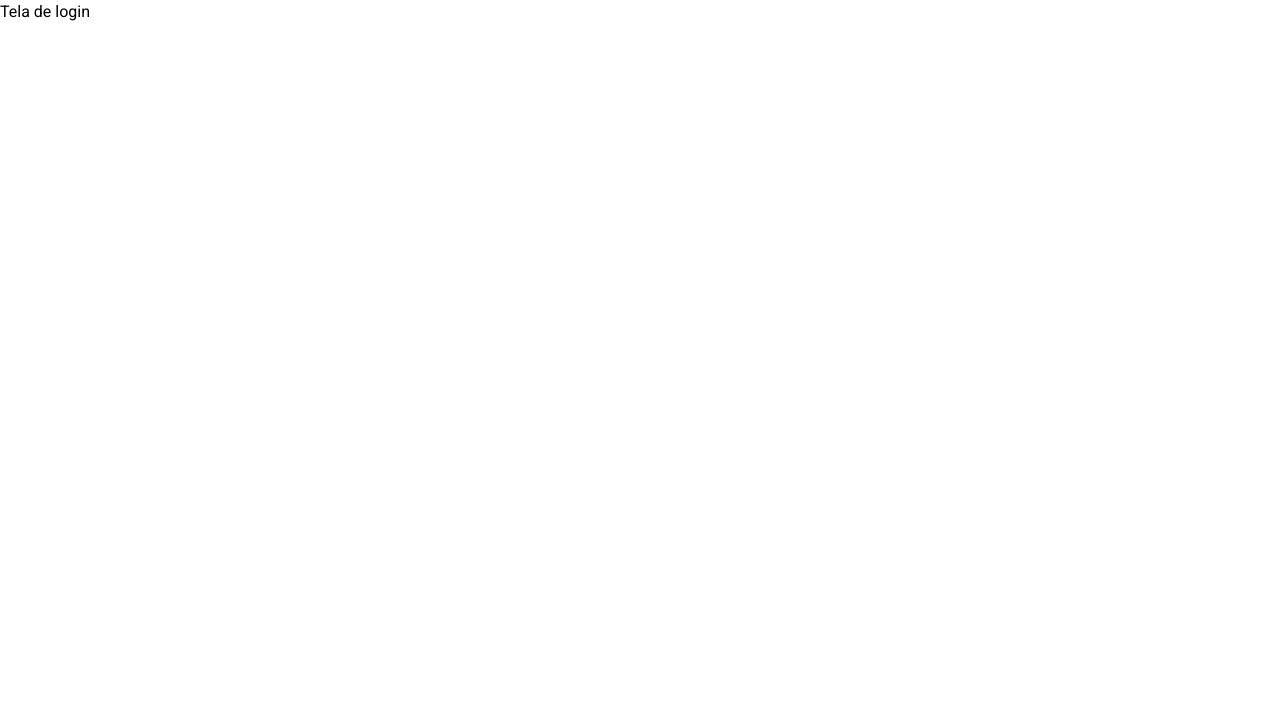
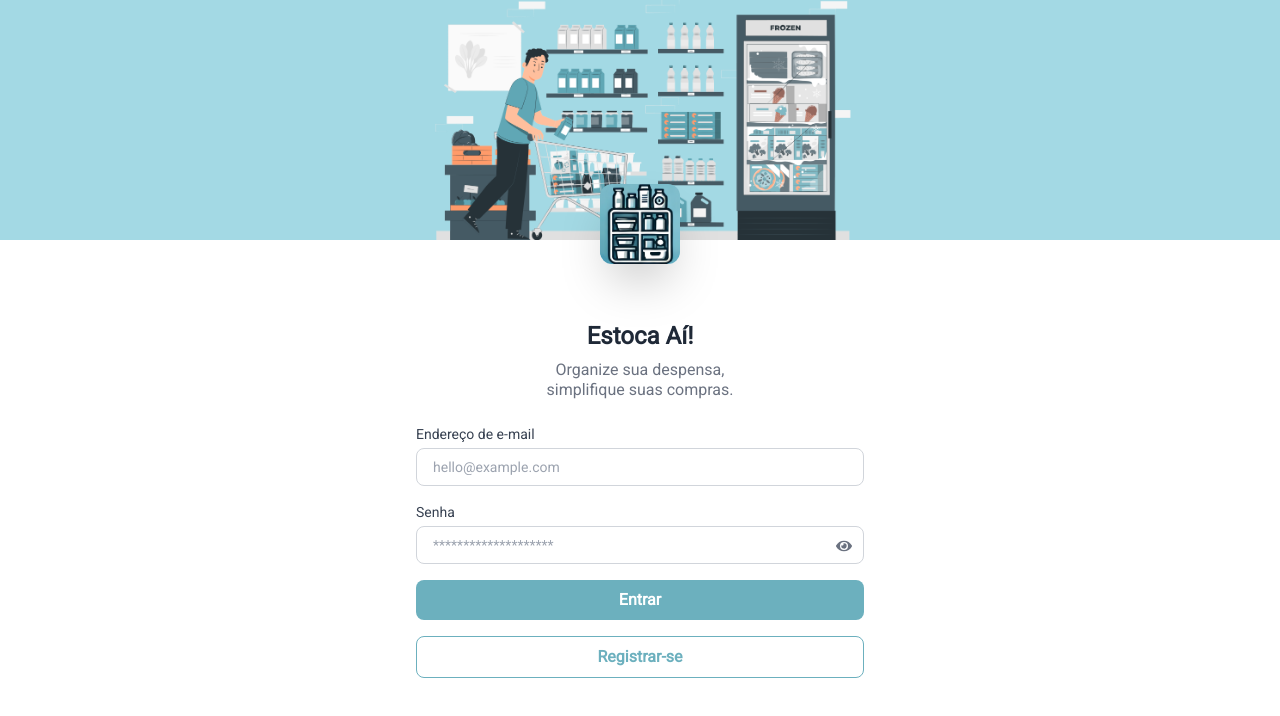
Before and after one commit to InsperCoding/frontend-estoca-ai, a Next.js app in the folder estoca-ai-app/: page / in a window 1280 px wide. Shown: the top 716 px of the page. Built offline with nearby package versions, Linux system fonts and the light colour scheme.

Commit message:
Pagina de Login e Registrar, implementada com back ja

```diff
--- a/estoca-ai-app/app/aplicacao/casas/page.tsx
+++ b/estoca-ai-app/app/aplicacao/casas/page.tsx
@@ -1,7 +1,31 @@
-export default function Page() {
-    return (
-      <div>
-        <h1>Tela das casas</h1>
-      </div>
-    );
-  }
+"use client";
+
+import withAuth from '../../components/withAuth';
+import { useRouter } from 'next/navigation';
+
+function Casas() {
+  const router = useRouter();
+
+  const handleLogout = () => {
+    localStorage.removeItem('token');
+    router.push('/');
+  };
+
+  return (
+    <div className="p-8">
+      <header className="flex justify-between items-center mb-6">
+        <h1 className="text-3xl font-bold">Bem-vindo às Casas!</h1>
+        <button
+          onClick={handleLogout}
+          className="bg-red-500 text-white px-4 py-2 rounded-lg hover:bg-red-600 focus:outline-none focus:ring-2 focus:ring-red-600"
+        >
+          Logout
+        </button>
+      </header>
+
+
+    </div>
+  );
+}
+
+export default withAuth(Casas);
--- /dev/null
+++ b/estoca-ai-app/app/components/withAuth.tsx
@@ -0,0 +1,22 @@
+"use client";
+
+import { useEffect } from 'react';
+import { useRouter } from 'next/navigation';
+
+const withAuth = (WrappedComponent: React.ComponentType<any>) => {
+  return (props: any) => {
+    const router = useRouter();
+
+    useEffect(() => {
+      const token = localStorage.getItem('token');
+      if (!token) {
+        // Redireciona para a página de login
+        router.push('/');
+      }
+    }, [router]);
+
+    return <WrappedComponent {...props} />;
+  };
+};
+
+export default withAuth;
--- a/estoca-ai-app/app/page.tsx
+++ b/estoca-ai-app/app/page.tsx
@@ -1,5 +1,122 @@
+"use client";
+
+import { useState, FormEvent } from 'react';
+import axios from 'axios';
+import { useRouter } from 'next/navigation';
+import { FaEye, FaEyeSlash } from 'react-icons/fa';
+
 export default function Home() {
+  const [email, setEmail] = useState('');
+  const [password, setPassword] = useState('');
+  const [showPassword, setShowPassword] = useState(false);
+  const router = useRouter();
+
+  const handleSubmit = async (event: FormEvent<HTMLFormElement>) => {
+    event.preventDefault();
+    try {
+      const response = await axios.post('http://localhost:8080/login', { email, password });
+      const token = response.data;
+      localStorage.setItem('token', token);
+
+      router.push('/aplicacao/casas');
+    } catch (error: any) {
+      console.error('Login failed:', error.response?.data || error.message);
+      alert(error.response?.data || 'Login failed');
+    }
+  };
+
+  const togglePasswordVisibility = () => {
+    setShowPassword(prev => !prev);
+  };
+
   return (
-    <h1>Tela de login</h1>
+    <div className="flex flex-col min-h-screen">
+      <div
+        className="flex items-center justify-center bg-azul1 h-[30vh] relative overflow-hidden"
+        style={{
+          backgroundColor: "#A3D9E4",
+        }}
+      >
+        <img
+          src="/shopping.png"
+          alt="Shopping Background"
+          className="object-contain w-full h-full"
+        />
+      </div>
+
+      <div className="relative flex flex-col items-center justify-start bg-white h-[60vh] py-8 px-6">
+        <img
+          src="/logo-estocai.jpg"
+          alt="Estoca Aí Logo"
+          className="w-20 h-20 mb-4 rounded-xl shadow-2xl absolute -top-14 z-10"
+        />
+        <h1 className="text-2xl font-bold text-center text-gray-800 mt-12 mb-2">
+          Estoca Aí!
+        </h1>
+
+        <p className="text-center text-gray-500 mb-6 max-w-[240px] mx-auto leading-tight">
+          Organize sua despensa, simplifique suas compras.
+        </p>
+
+        {/* Form */}
+        <form onSubmit={handleSubmit} className="w-full max-w-md space-y-4">
+          {/* Email */}
+          <div>
+            <label htmlFor="email" className="block text-sm font-medium text-gray-700">
+              Endereço de e-mail
+            </label>
+            <input
+              id="email"
+              type="email"
+              placeholder="hello@example.com"
+              value={email}
+              onChange={(e) => setEmail(e.target.value)}
+              className="mt-1 block w-full px-4 py-2 border border-gray-300 rounded-lg focus:ring-azul1 focus:border-azul1 text-sm"
+              required
+            />
+          </div>
+
+          {/* Senha */}
+          <div>
+            <label htmlFor="password" className="block text-sm font-medium text-gray-700">
+              Senha
+            </label>
+            <div className="relative">
+              <input
+                id="password"
+                type={showPassword ? 'text' : 'password'}
+                placeholder="********************"
+                value={password}
+                onChange={(e) => setPassword(e.target.value)}
+                className="mt-1 block w-full px-4 py-2 border border-gray-300 rounded-lg focus:ring-azul1 focus:border-azul1 text-sm"
+                required
+              />
+              {/* Olho */}
+              <button
+                type="button"
+                className="absolute right-3 top-3 text-gray-500"
+                onClick={togglePasswordVisibility}
+              >
+                {showPassword ? <FaEyeSlash /> : <FaEye />}
+              </button>
+            </div>
+          </div>
+
+          <button
+            type="submit"
+            className="w-full bg-azul1 text-white font-semibold py-2 px-4 rounded-lg hover:bg-azul2 focus:outline-none focus:ring-2 focus:ring-azul2"
+          >
+            Entrar
+          </button>
+          <button
+            type="button"
+            className="w-full border border-azul1 text-azul1 font-semibold py-2 px-4 rounded-lg hover:bg-gray-50 focus:outline-none focus:ring-2 focus:ring-[#60a7b5]"
+            onClick={() => router.push('/register')} // Redirect to registration page
+          >
+            Registrar-se
+          </button>
+        </form>
+      </div>
+    </div>
   );
 }
--- /dev/null
+++ b/estoca-ai-app/app/register/page.tsx
@@ -0,0 +1,132 @@
+"use client";
+
+import { useState, FormEvent } from 'react';
+import axios from 'axios';
+import { useRouter } from 'next/navigation';
+import { FaEye, FaEyeSlash } from 'react-icons/fa';
+
+export default function Register() {
+  const [name, setName] = useState('');
+  const [email, setEmail] = useState('');
+  const [password, setPassword] = useState('');
+  const [showPassword, setShowPassword] = useState(false);
+  const router = useRouter();
+
+  const handleSubmit = async (event: FormEvent<HTMLFormElement>) => {
+    event.preventDefault();
+    try {
+      const response = await axios.post('http://localhost:8080/register', {
+        name,
+        email,
+        password,
+      });
+      alert('Registration successful! Please log in.');
+      router.push('/');
+    } catch (error: any) {
+      console.error('Registration failed:', error.response?.data || error.message);
+      alert(error.response?.data || 'Registration failed');
+    }
+  };
+
+  const togglePasswordVisibility = () => {
+    setShowPassword(prev => !prev);
+  };
+
+  return (
+    <div className="flex flex-col min-h-screen">
+      <div
+        className="flex items-center justify-center bg-green-500 h-[30vh] relative overflow-hidden"
+        style={{
+          backgroundColor: "#6CB0BE",
+        }}
+      >
+        <h1 className="text-3xl font-bold text-white">Registrar</h1>
+      </div>
+
+      <div className="relative flex flex-col items-center justify-start bg-white h-[70vh] py-8 px-6">
+        <h2 className="text-2xl font-bold text-center text-gray-800 mb-4">
+          Crie Sua Conta
+        </h2>
+
+        {/* Form */}
+        <form onSubmit={handleSubmit} className="w-full max-w-md space-y-4">
+          {/* Nome */}
+          <div>
+            <label htmlFor="name" className="block text-sm font-medium text-gray-700">
+              Nome
+            </label>
+            <input
+              id="name"
+              type="text"
+              placeholder="Sigma boy"
+              value={name}
+              onChange={(e) => setName(e.target.value)}
+              className="mt-1 block w-full px-4 py-2 border border-gray-300 rounded-lg focus:ring-green-500 focus:border-green-500 text-sm"
+              required
+            />
+          </div>
+
+          {/* Email */}
+          <div>
+            <label htmlFor="email" className="block text-sm font-medium text-gray-700">
+              Email
+            </label>
+            <input
+              id="email"
+              type="email"
+              placeholder="john@example.com"
+              value={email}
+              onChange={(e) => setEmail(e.target.value)}
+              className="mt-1 block w-full px-4 py-2 border border-gray-300 rounded-lg focus:ring-green-500 focus:border-green-500 text-sm"
+              required
+            />
+          </div>
+
+          {/* Senha */}
+          <div>
+            <label htmlFor="password" className="block text-sm font-medium text-gray-700">
+              Senha
+            </label>
+            <div className="relative">
+              <input
+                id="password"
+                type={showPassword ? 'text' : 'password'}
+                placeholder="********************"
+                value={password}
+                onChange={(e) => setPassword(e.target.value)}
+                className="mt-1 block w-full px-4 py-2 border border-gray-300 rounded-lg focus:ring-green-500 focus:border-green-500 text-sm"
+                required
+              />
+                {/* Olho */}
+              <button
+                type="button"
+                className="absolute right-3 top-3 text-gray-500"
+                onClick={togglePasswordVisibility}
+              >
+                {showPassword ? <FaEyeSlash /> : <FaEye />}
+              </button>
+            </div>
+          </div>
+
+          <button
+            type="submit"
+            className="w-full bg-azul2 text-white font-semibold py-2 px-4 rounded-lg hover:bg-azul3 focus:outline-none focus:ring-2 focus:ring-green-600"
+          >
+            Registrar
+          </button>
+
+          {/* Redireciona para login */}
+          <p className="text-center text-gray-500">
+            Já possui uma conta?{' '}
+            <span
+              className="text-azul3 cursor-pointer"
+              onClick={() => router.push('/')}
+            >
+              Log in
+            </span>
+          </p>
+        </form>
+      </div>
+    </div>
+  );
+}
--- a/estoca-ai-app/package.json
+++ b/estoca-ai-app/package.json
@@ -9,11 +9,13 @@
     "lint": "next lint"
   },
   "dependencies": {
+    "axios": "^1.7.9",
     "clsx": "^2.1.1",
     "iconoir-react": "^7.10.1",
     "next": "15.1.0",
-    "react": "^19.0.0",
-    "react-dom": "^19.0.0",
+    "react": "^18.3.1",
+    "react-dom": "^18.3.1",
+    "react-icons": "^5.4.0",
     "webpack": "^5.97.1"
   },
   "devDependencies": {
```
Also changed, not shown: 1 other file (tests, documents, lock files or other folders).
